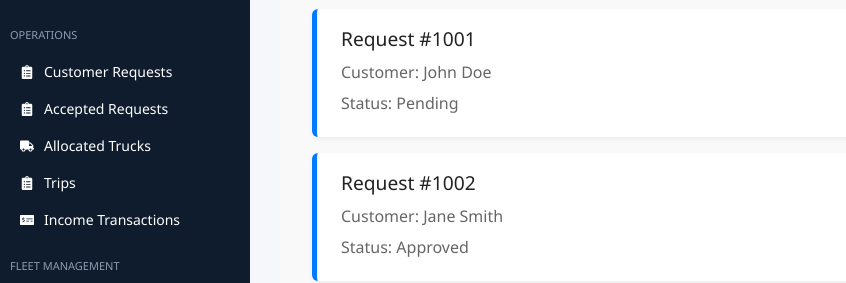
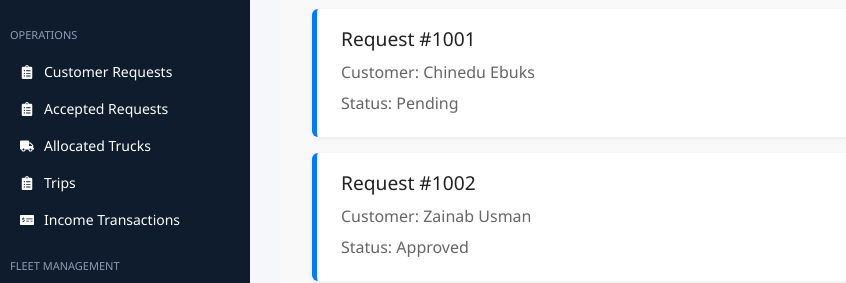
Before and after one commit to KelechiEze/kobodasshboard, a Next.js app: page / in a window 1280 px wide. Both pictures are taken after a click on the element "Customer Requests". Shown: the part 150-433 px from the top of the page, without its empty margins (0-846 px from the left). Built offline with nearby package versions, Linux system fonts and the light colour scheme.

Commit message:
added new stuff on here ngl

```diff
--- a/src/app/components/AcceptedRequests.tsx
+++ b/src/app/components/AcceptedRequests.tsx
@@ -18,7 +18,7 @@ const AcceptedRequests = () => {
           <FaCheckCircle className="status-icon" />
           <h4>Request #2023</h4>
         </div>
-        <p>Customer: Michael Jordan</p>
+        <p>Customer: Ekene Jordan</p>
         <p>Status: ✅ Accepted</p>
       </div>
 
@@ -27,7 +27,7 @@ const AcceptedRequests = () => {
           <FaCheckCircle className="status-icon" />
           <h4>Request #2024</h4>
         </div>
-        <p>Customer: Serena Williams</p>
+        <p>Customer: Bose Adenuga</p>
         <p>Status: ✅ Accepted</p>
       </div>
     </div>
--- a/src/app/components/CustomerRequests.tsx
+++ b/src/app/components/CustomerRequests.tsx
@@ -10,13 +10,13 @@ const CustomerRequests = () => {
 
       <div className="request-card">
         <h4>Request #1001</h4>
-        <p>Customer: John Doe</p>
+        <p>Customer: Chinedu Ebuks</p>
         <p>Status: Pending</p>
       </div>
 
       <div className="request-card">
         <h4>Request #1002</h4>
-        <p>Customer: Jane Smith</p>
+        <p>Customer: Zainab Usman</p>
         <p>Status: Approved</p>
       </div>
     </div>
```
